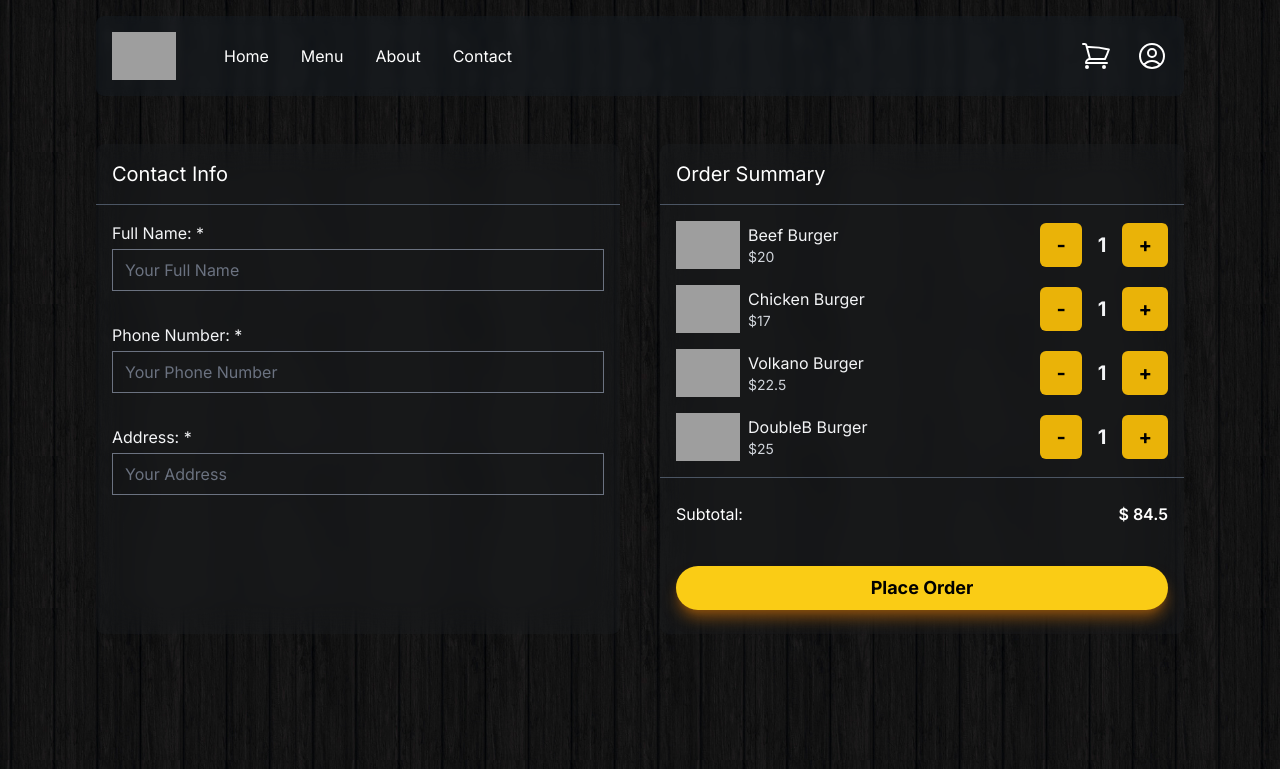
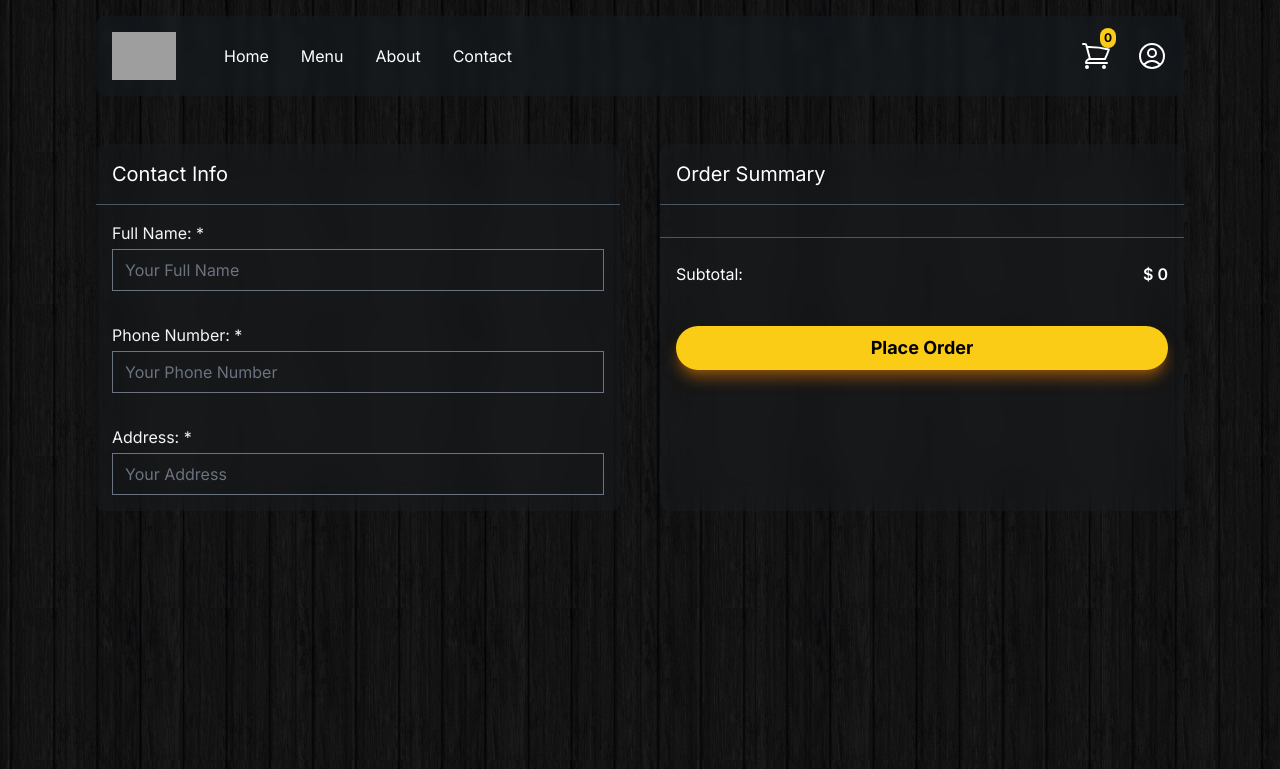
Before and after one commit to issamahwach/MinuteBurger, a Next.js app: page /cart in a window 1280 px wide. Shown: the top 769 px of the page. Built offline with nearby package versions, Linux system fonts and the light colour scheme; grey boxes are pictures that could not be loaded; a web font is replaced by a local one.

Commit message:
add cart context

```diff
--- a/src/app/cart/page.tsx
+++ b/src/app/cart/page.tsx
@@ -1,66 +1,44 @@
 "use client";
 import React from "react";
 import CartItem from "../components/CartItem";
-
-const cartItems = [
-  {
-    id: 1,
-    title: "Beef Burger",
-    image: "/beef-burger.webp",
-    price: 20,
-    quantity: 1,
-  },
-  {
-    id: 2,
-    title: "Chicken Burger",
-    image: "/beef-burger.webp",
-    price: 17,
-    quantity: 1,
-  },
-  {
-    id: 3,
-    title: "Volkano Burger",
-    image: "/beef-burger.webp",
-    price: 22.5,
-    quantity: 1,
-  },
-  {
-    id: 4,
-    title: "DoubleB Burger",
-    image: "/beef-burger.webp",
-    price: 25,
-    quantity: 1,
-  },
-];
+import { useGlobalContext } from "@/context/store";
 
 function page() {
-  const [selectedItems, setSelectedItems] = React.useState(cartItems);
+  const { cart, updateCart } = useGlobalContext();
   const [subtotal, setSubtotal] = React.useState(0);
+
   React.useEffect(() => {
-    let total = selectedItems.reduce(
-      (a, b) => a + (b.quantity * b.price || 0),
-      0
-    );
+    let total = cart.reduce((a, b) => a + (b.quantity * b.price || 0), 0);
     setSubtotal(total);
-  }, [selectedItems]);
+  }, [cart]);
 
   const onIncreaseQuantity = (id: number) => {
-    let clonedItems = [...selectedItems];
+    let clonedItems = [...cart];
     clonedItems.forEach((item) => {
       if (item.id === id) {
         item.quantity += 1;
       }
     });
-    setSelectedItems(clonedItems);
+    updateCart(clonedItems);
   };
   const onDecreaseQuantity = (id: number) => {
-    let clonedItems = [...selectedItems];
-    clonedItems.forEach((item) => {
-      if (item.id === id && item.quantity >= 1) {
-        item.quantity -= 1;
+    let clonedItems = [...cart];
+    const index = clonedItems.findIndex((obj) => obj.id === id);
+    if (index !== -1) {
+      if (clonedItems[index].quantity >= 1) {
+        clonedItems[index].quantity -= 1;
+        updateCart(clonedItems);
+      } else {
+        clonedItems.splice(index, 1);
+        updateCart(clonedItems);
       }
-    });
-    setSelectedItems(clonedItems);
+    }
+    // clonedItems.forEach((item) => {
+    //   if (item.id === id && item.quantity >= 1) {
+    //     item.quantity -= 1;
+    //   }
+    // });
+    // updateCart(clonedItems);
   };
   return (
     <div className="px-4 pt-36 lg:px-24 min-h-screen">
@@ -105,10 +83,10 @@ function page() {
             <h2 className="text-white text-xl">Order Summary</h2>
           </div>
           <div className="px-4 py-4 flex flex-col gap-4 border-b border-gray-600">
-            {selectedItems.map((item, index) => (
+            {cart.map((item, index) => (
               <CartItem
                 key={index}
-                title={item.title}
+                name={item.name}
                 image={item.image}
                 id={item.id}
                 price={item.price}
--- a/src/app/components/CartItem.tsx
+++ b/src/app/components/CartItem.tsx
@@ -1,21 +1,26 @@
-import { CartItem } from "@/types";
+import { CartItemProps } from "@/types";
 import React from "react";
+
+interface CartItemComponent extends CartItemProps {
+  increaseQuantity: (id: number) => void;
+  decreaseQuantity: (id: number) => void;
+}
 
 function CartItem({
   id,
   image,
-  title,
+  name,
   quantity,
   price,
   increaseQuantity,
   decreaseQuantity,
-}: CartItem) {
+}: CartItemComponent) {
   return (
     <div className="grid grid-cols-2 text-gray-100">
       <div className="flex flex-row gap-2 items-center">
         <img src={image} className="w-16" />
         <div>
-          <p>{title}</p>
+          <p>{name}</p>
           <p className="text-sm text-gray-300">${price}</p>
         </div>
       </div>
@@ -25,7 +30,35 @@ function CartItem({
           onClick={() => decreaseQuantity(id)}
           className="px-4 py-2 bg-yellow-500 text-xl text-black font-bold rounded-md"
         >
-          -
+          {quantity === 0 ? (
+            <svg
+              className="w-5 h-5"
+              aria-hidden="true"
+              fill="none"
+              stroke="currentColor"
+              strokeWidth={1.5}
+              viewBox="0 0 24 24"
+              xmlns="http://www.w3.org/2000/svg"
+            >
+              <path
+                d="M14.74 9l-.346 9m-4.788 0L9.26 9m9.968-3.21c.342.052.682.107 1.022.166m-1.022-.165L18.16 19.673a2.25 2.25 0 01-2.244 2.077H8.084a2.25 2.25 0 01-2.244-2.077L4.772 5.79m14.456 0a48.108 48.108 0 00-3.478-.397m-12 .562c.34-.059.68-.114 1.022-.165m0 0a48.11 48.11 0 013.478-.397m7.5 0v-.916c0-1.18-.91-2.164-2.09-2.201a51.964 51.964 0 00-3.32 0c-1.18.037-2.09 1.022-2.09 2.201v.916m7.5 0a48.667 48.667 0 00-7.5 0"
+                strokeLinecap="round"
+                strokeLinejoin="round"
+              />
+            </svg>
+          ) : (
+            <svg
+              className="w-5 h-5"
+              aria-hidden="true"
+              fill="none"
+              stroke="currentColor"
+              strokeWidth={1.5}
+              viewBox="0 0 24 24"
+              xmlns="http://www.w3.org/2000/svg"
+            >
+              <path d="M18 12H6" strokeLinecap="round" strokeLinejoin="round" />
+            </svg>
+          )}
         </button>
         <span className="font-bold text-xl">{quantity}</span>
         <button
@@ -33,7 +66,21 @@ function CartItem({
           onClick={() => increaseQuantity(id)}
           className="px-4 py-2 bg-yellow-500 text-xl text-black font-bold rounded-md"
         >
-          +
+          <svg
+            className="w-5 h-5"
+            aria-hidden="true"
+            fill="none"
+            stroke="currentColor"
+            strokeWidth={1.5}
+            viewBox="0 0 24 24"
+            xmlns="http://www.w3.org/2000/svg"
+          >
+            <path
+              d="M12 6v12m6-6H6"
+              strokeLinecap="round"
+              strokeLinejoin="round"
+            />
+          </svg>
         </button>
       </div>
     </div>
--- /dev/null
+++ b/src/app/components/CartWidget.tsx
@@ -0,0 +1,33 @@
+"use client";
+import React from "react";
+import { useGlobalContext } from "@/context/store";
+import Link from "next/link";
+
+function CartWidget() {
+  const { cart } = useGlobalContext();
+
+  return (
+    <Link href="/cart" className="relative">
+      <svg
+        className="w-8 h-8 transition-colors text-white hover:text-yellow-400"
+        aria-hidden="true"
+        fill="none"
+        stroke="currentColor"
+        strokeWidth={1.5}
+        viewBox="0 0 24 24"
+        xmlns="http://www.w3.org/2000/svg"
+      >
+        <path
+          d="M2.25 3h1.386c.51 0 .955.343 1.087.835l.383 1.437M7.5 14.25a3 3 0 00-3 3h15.75m-12.75-3h11.218c1.121-2.3 2.1-4.684 2.924-7.138a60.114 60.114 0 00-16.536-1.84M7.5 14.25L5.106 5.272M6 20.25a.75.75 0 11-1.5 0 .75.75 0 011.5 0zm12.75 0a.75.75 0 11-1.5 0 .75.75 0 011.5 0z"
+          strokeLinecap="round"
+          strokeLinejoin="round"
+        />
+      </svg>
+      <div className="absolute flex flex-row justify-center items-center -top-3 -right-1 bg-yellow-400 text-black rounded-full text-xs font-bold p-1">
+        <span className="leading-none">{cart.length}</span>
+      </div>
+    </Link>
+  );
+}
+
+export default CartWidget;
--- a/src/app/components/HomeMenu.tsx
+++ b/src/app/components/HomeMenu.tsx
@@ -3,7 +3,22 @@ import React from "react";
 import MenuItem from "./MenuItem";
 import { motion } from "framer-motion";
 import foodMenu from "../../constant/foodMenu.json";
+import { useGlobalContext } from "@/context/store";
 function HomeMenu() {
+  const { cart, updateCart } = useGlobalContext();
+
+  const onAddToCart = (newItem: any) => {
+    let updatedCart = [...cart];
+    const index = updatedCart.findIndex((obj) => obj.id === newItem.id);
+    if (index !== -1) {
+      updatedCart[index].quantity += 1;
+    } else {
+      updatedCart.push({ ...newItem, quantity: 1 });
+    }
+
+    updateCart(updatedCart);
+  };
+
   return (
     <motion.div
       initial={{ y: 250, opacity: 0 }}
@@ -18,10 +33,12 @@ function HomeMenu() {
         <div className="grid grid-cols-2 lg:grid-cols-3 gap-4 lg:gap-10">
           {foodMenu.map((item, index) => (
             <MenuItem
+              id={item.id}
               key={index}
               name={item.name}
               image={item.image}
               price={item.price}
+              addToCart={onAddToCart}
             />
           ))}
         </div>
--- a/src/app/components/MainHeader.tsx
+++ b/src/app/components/MainHeader.tsx
@@ -1,6 +1,7 @@
 import Link from "next/link";
 import React from "react";
 import Navigation from "./Navigation";
+import CartWidget from "./CartWidget";
 
 function MainHeader() {
   return (
@@ -16,23 +17,7 @@ function MainHeader() {
             <Navigation />
           </div>
           <div className="flex flex-row items-center gap-6">
-            <Link href="/cart">
-              <svg
-                className="w-8 h-8 transition-colors text-white hover:text-yellow-400"
-                aria-hidden="true"
-                fill="none"
-                stroke="currentColor"
-                strokeWidth={1.5}
-                viewBox="0 0 24 24"
-                xmlns="http://www.w3.org/2000/svg"
-              >
-                <path
-                  d="M2.25 3h1.386c.51 0 .955.343 1.087.835l.383 1.437M7.5 14.25a3 3 0 00-3 3h15.75m-12.75-3h11.218c1.121-2.3 2.1-4.684 2.924-7.138a60.114 60.114 0 00-16.536-1.84M7.5 14.25L5.106 5.272M6 20.25a.75.75 0 11-1.5 0 .75.75 0 011.5 0zm12.75 0a.75.75 0 11-1.5 0 .75.75 0 011.5 0z"
-                  strokeLinecap="round"
-                  strokeLinejoin="round"
-                />
-              </svg>
-            </Link>
+            <CartWidget />
             <Link href="/">
               <svg
                 className="w-8 h-8 transition-colors text-white hover:text-yellow-400"
--- a/src/app/components/MenuItem.tsx
+++ b/src/app/components/MenuItem.tsx
@@ -1,20 +1,29 @@
 import { MenuItemProps } from "@/types";
 import React from "react";
 
-function MenuItem({ name, image, price }: MenuItemProps) {
+interface MenuItemComponentProps extends MenuItemProps {
+  addToCart: (item: MenuItemProps) => void;
+}
+
+function MenuItem({
+  id,
+  name,
+  image,
+  price,
+  addToCart,
+}: MenuItemComponentProps) {
   return (
     <div className="group">
       <div className="flex flex-col items-center">
         <img
-          src="/beef-burger.webp"
+          src={image}
           className="w-64 transition-transform group-hover:translate-y-4 duration-300"
         />
-        <p className="text-white uppercase text-xs lg:text-base">
-          cheese hamburger
-        </p>
-        <p className="text-gray-400 text-xs lg:text-base">$29.99</p>
+        <p className="text-white uppercase text-xs lg:text-base">{name}</p>
+        <p className="text-gray-400 text-xs lg:text-base">${price}</p>
         <button
           type="button"
+          onClick={() => addToCart({ id, name, image, price })}
           className="border border-gray-600 text-white px-8 py-2 mt-4 transition-colors hover:bg-white hover:text-black text-sm whitespace-nowrap"
         >
           Add To Cart
--- a/src/app/layout.tsx
+++ b/src/app/layout.tsx
@@ -3,7 +3,7 @@ import { Inter } from "next/font/google";
 import "./globals.css";
 import MainHeader from "./components/MainHeader";
 import MainFooter from "./components/MainFooter";
-
+import { GlobalContextProvider } from "@/context/store";
 const inter = Inter({ subsets: ["latin"] });
 
 export const metadata: Metadata = {
@@ -21,9 +21,11 @@ export default function RootLayout({
       <body
         className={`bg-[url('/background.jpg')] bg-repeat bg-contain ${inter.className}`}
       >
-        <MainHeader />
-        <main>{children}</main>
-        <MainFooter />
+        <GlobalContextProvider>
+          <MainHeader />
+          <main>{children}</main>
+          <MainFooter />
+        </GlobalContextProvider>
       </body>
     </html>
   );
--- a/src/constant/foodMenu.json
+++ b/src/constant/foodMenu.json
@@ -1,30 +1,36 @@
 [
   {
+    "id": 1,
     "name": "cheese hamburger",
     "image": "/beef-burger.webp",
     "price": 29.99
   },
   {
+    "id": 2,
     "name": "chicken burger",
     "image": "/beef-burger.webp",
     "price": 29.99
   },
   {
+    "id": 3,
     "name": "roots burger",
     "image": "/beef-burger.webp",
     "price": 29.99
   },
   {
+    "id": 4,
     "name": "volkano burger",
     "image": "/beef-burger.webp",
     "price": 29.99
   },
   {
+    "id": 5,
     "name": "doubleB burger",
     "image": "/beef-burger.webp",
     "price": 29.99
   },
   {
+    "id": 6,
     "name": "doodle burger",
     "image": "/beef-burger.webp",
     "price": 29.99
--- /dev/null
+++ b/src/context/store.tsx
@@ -0,0 +1,57 @@
+"use client";
+
+import { CartItemProps } from "@/types";
+import {
+  createContext,
+  useContext,
+  useEffect,
+  Dispatch,
+  SetStateAction,
+  useState,
+} from "react";
+
+interface ContextProps {
+  cart: CartItemProps[];
+  setCart: Dispatch<SetStateAction<CartItemProps[]>>;
+  updateCart: (newCart: CartItemProps[]) => void;
+}
+
+const GlobalContext = createContext<ContextProps>({
+  cart: [],
+  setCart: (): CartItemProps[] => [],
+  updateCart(newCart: CartItemProps[]) {},
+});
+
+export const GlobalContextProvider = ({
+  children,
+}: {
+  children: React.ReactNode;
+}) => {
+  let parsedCart: [] | CartItemProps[] = [];
+
+  const [cart, setCart] = useState<[] | CartItemProps[]>([]);
+
+  const updateCart = (newCart: CartItemProps[]) => {
+    setCart(newCart);
+    localStorage.setItem("cart", JSON.stringify(newCart));
+  };
+
+  useEffect(() => {
+    if (typeof window !== "undefined" && window.localStorage) {
+      let storedCart = localStorage.getItem("cart");
+
+      if (storedCart) {
+        parsedCart = JSON.parse(storedCart);
+      }
+      setCart(parsedCart);
+    }
+  }, []);
+
+  return (
+    <GlobalContext.Provider value={{ cart, setCart, updateCart }}>
+      {children}
+    </GlobalContext.Provider>
+  );
+};
+
+export const useGlobalContext = () => useContext(GlobalContext);
```
Also changed, not shown: src/types/index.ts (+3 -4 lines).
